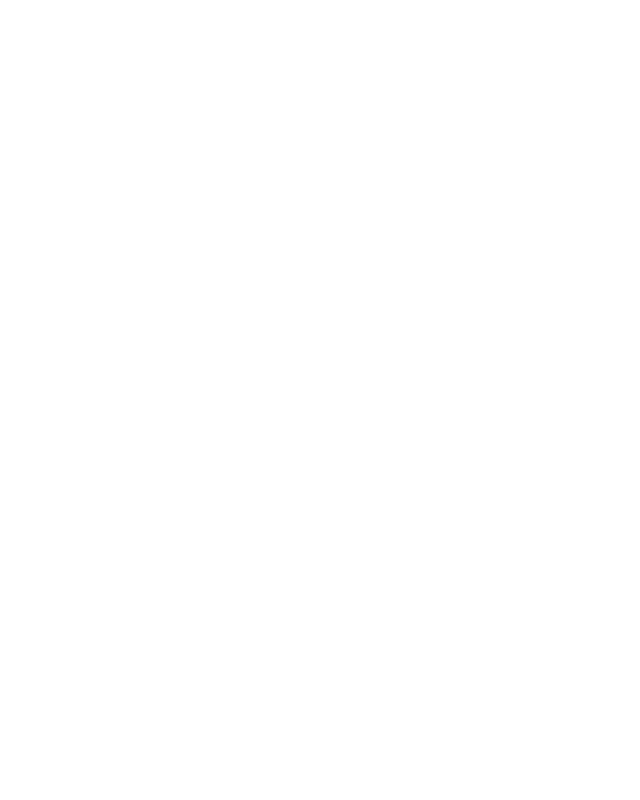
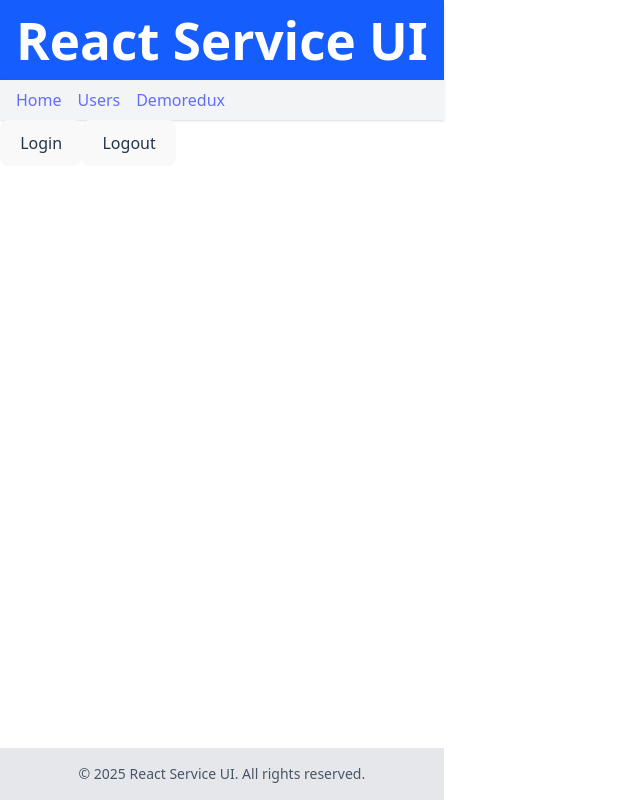
Before and after one commit to HarshPateljvs/react-service-ui, a React (Vite) app in the folder react-service-ui/: page /demoredux in a window 1280 px wide. Before the commit this address had no page. Shown: the whole page, without its empty margins (0-640 px from the left). Built offline with nearby package versions, Linux system fonts and the light colour scheme.

Commit message:
added  the reducers

```diff
--- a/react-service-ui/package.json
+++ b/react-service-ui/package.json
@@ -10,10 +10,12 @@
     "preview": "vite preview"
   },
   "dependencies": {
+    "@reduxjs/toolkit": "^2.8.2",
     "@tailwindcss/vite": "^4.1.11",
     "axios": "^1.10.0",
     "react": "^19.1.0",
     "react-dom": "^19.1.0",
+    "react-redux": "^9.2.0",
     "react-router-dom": "^7.6.3",
     "react-toastify": "^11.0.5",
     "tailwindcss": "^4.1.11"
--- a/react-service-ui/src/App.tsx
+++ b/react-service-ui/src/App.tsx
@@ -2,6 +2,7 @@
 import "./App.css";
 import Layout from "./Library/Components/Common/Layout";
 import UserList from "./Components/Master/User/UserList";
+import Demoredux from "./Components/Master/User/demoredux";
 
 function App() {
   return (
@@ -9,6 +10,7 @@
       <Routes>
         <Route path="/" element={<Layout />}>
           <Route path="users" element={<UserList />} />
+          <Route path="demoredux" element={<Demoredux />} />
         </Route>
       </Routes>
     </Router>
--- /dev/null
+++ b/react-service-ui/src/Components/Master/User/Demoredux.tsx
@@ -0,0 +1,23 @@
+import { useDispatch, useSelector } from "react-redux";
+import { selectCurrentUser } from "../../../redux/user/userSelectors";
+import { logout, setUser } from "../../../redux/user/userSlice";
+
+const Demoredux = () => {
+  const dispatch = useDispatch();
+  const currentUser = useSelector(selectCurrentUser);
+  const handleLogin = () => {
+    dispatch(setUser({ id: 1, name: "Harsh", email: "harsh@example.com" }));
+  };
+  const handleLogout = () => {
+    dispatch(logout());
+  };
+
+  return (
+    <div>
+      <h2>{currentUser?.name}</h2>
+      <button onClick={handleLogin}>Login</button>
+      <button onClick={handleLogout}>Logout</button>
+    </div>
+  );
+};
+export default Demoredux;
--- a/react-service-ui/src/Components/Master/User/UserList.tsx
+++ b/react-service-ui/src/Components/Master/User/UserList.tsx
@@ -4,15 +4,15 @@
 
 const UserList = () => {
    const [users, setUsers] = AVTUseState<User[]>("UserList", []);
-const user: User = {
-  Id: 0,
-  Name: "",
-  Email: "",
-  PhoneNumber: "",
-  Password: "",
-  DateOfBirth: '1998-05-01T00:00:00Z',
-  Address:"",
-};
+// const user: User = {
+//   Id: 0,
+//   Name: "",
+//   Email: "",
+//   PhoneNumber: "",
+//   Password: "",
+//   DateOfBirth: '1998-05-01T00:00:00Z',
+//   Address:"",
+// };
   const loadUsers = async () => {
     const result = await API.GET<User[]>(UserAPI.GET_ALL);
     //await API.POST<User>(UserAPI.CREATE,user)
--- a/react-service-ui/src/Library/Components/Common/Navbar.tsx
+++ b/react-service-ui/src/Library/Components/Common/Navbar.tsx
@@ -1,10 +1,25 @@
-import { Link } from 'react-router-dom';
+import { useSelector } from "react-redux";
+import { Link } from "react-router-dom";
+import { selectCurrentUser } from "../../../redux/user/userSelectors";
 
 const Navbar = () => {
+  const currentUser = useSelector(selectCurrentUser);
   return (
     <nav className="bg-gray-100 px-4 py-2 flex gap-4 shadow-sm">
-      <Link to="/" className="hover:text-blue-600 font-medium">Home</Link>
-      <Link to="/users" className="hover:text-blue-600 font-medium">Users</Link>
+      <Link to="/" className="hover:text-blue-600 font-medium">
+        Home
+      </Link>
+      <Link to="/users" className="hover:text-blue-600 font-medium">
+        Users
+      </Link>
+      <Link to="/demoredux" className="hover:text-blue-600 font-medium">
+        Demoredux
+      </Link>
+      {currentUser && (
+        <span className="text-sm text-gray-700 font-semibold">
+          Welcome, {currentUser.email}
+        </span>
+      )}
     </nav>
   );
 };
--- a/react-service-ui/src/Library/customHooks/AVTUseState.ts
+++ b/react-service-ui/src/Library/customHooks/AVTUseState.ts
@@ -10,6 +10,7 @@
   initialValue: T | (() => T)
 ): [T, React.Dispatch<React.SetStateAction<T>>] {
   const [state, setState] = useState<T>(() => {
+
     const value = typeof initialValue === 'function' ? (initialValue as () => T)() : initialValue;
     if (HookLoggerConfig.ENABLE_LOGGING) {
       console.log(`[AVTUseState][Init][${key}]`, value);
--- a/react-service-ui/src/main.tsx
+++ b/react-service-ui/src/main.tsx
@@ -3,12 +3,16 @@
 import "./index.css";
 import App from "./App.tsx";
 import { ToastContainer } from "react-toastify";
+import { Provider } from "react-redux";
+import { store } from "./redux/store.ts";
 
 createRoot(document.getElementById("root")!).render(
   <>
     <ToastContainer />
     <StrictMode>
+    <Provider store={store}>
       <App />
+    </Provider>
     </StrictMode>
   </>
 );
--- /dev/null
+++ b/react-service-ui/src/redux/rootReducer.ts
@@ -0,0 +1,7 @@
+import { combineReducers } from '@reduxjs/toolkit';
+import userReducer from './user/userSlice';
+const rootReducer = combineReducers({
+  user: userReducer,
+});
+
+export default rootReducer;
--- /dev/null
+++ b/react-service-ui/src/redux/store.ts
@@ -0,0 +1,9 @@
+import { configureStore } from '@reduxjs/toolkit';
+import rootReducer from './rootReducer';
+
+export const store = configureStore({
+  reducer: rootReducer,
+});
+
+export type RootState = ReturnType<typeof store.getState>;
+export type AppDispatch = typeof store.dispatch;
--- /dev/null
+++ b/react-service-ui/src/redux/user/userSelectors.ts
@@ -0,0 +1,3 @@
+import type { RootState } from '../store';
+
+export const selectCurrentUser = (state: RootState) => state.user.currentUser;
--- /dev/null
+++ b/react-service-ui/src/redux/user/userSlice.ts
@@ -0,0 +1,32 @@
+import { createSlice } from '@reduxjs/toolkit';
+import type {PayloadAction}  from '@reduxjs/toolkit';
+
+export interface User {
+  id: number;
+  name: string;
+  email: string;
+}
+
+interface UserState {
+  currentUser: User | null;
+}
+
+const initialState: UserState = {
+  currentUser: null,
+};
+
+const userSlice = createSlice({
+  name: 'user',
+  initialState,
+  reducers: {
+    setUser(state, action: PayloadAction<User>) {
+      state.currentUser = action.payload;
+    },
+    logout(state) {
+      state.currentUser = null;
+    },
+  },
+});
+
+export const { setUser, logout } = userSlice.actions;
+export default userSlice.reducer;
```
Also changed, not shown: 1 other file (tests, documents, lock files or other folders).
